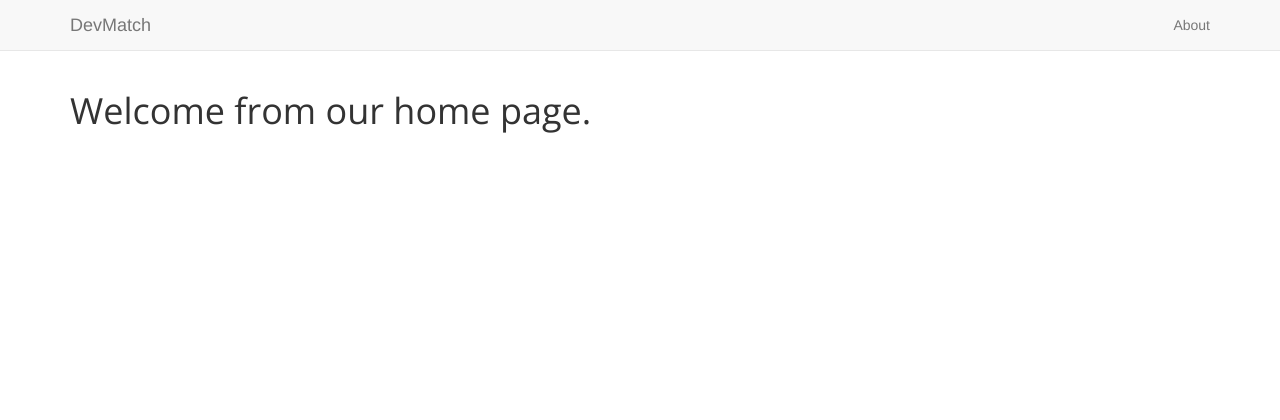
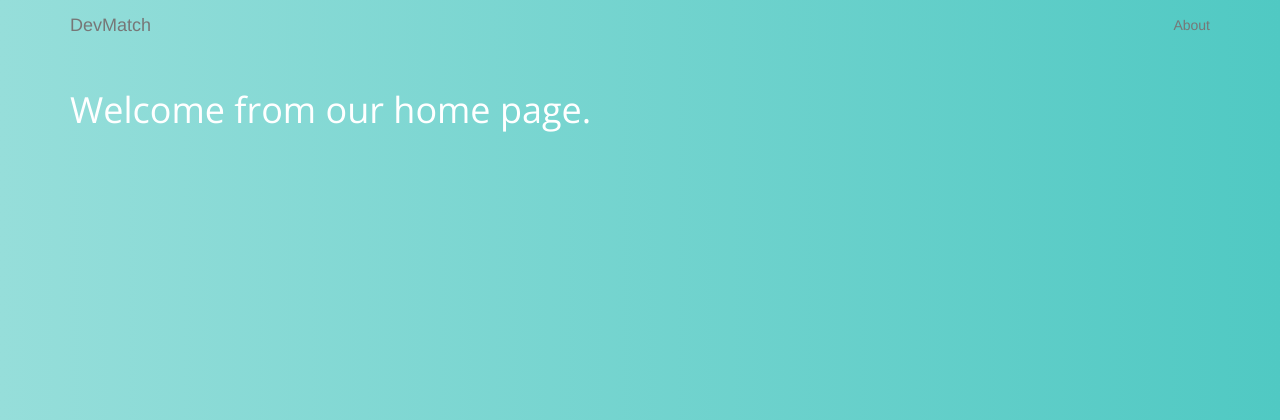
Before and after one commit to ognjenMarinkovic/upskill_saas_tutorial, a Rails app: page / in a window 1280 px wide. Shown: the top 420 px of the page. Run offline with Rails 7, Linux system fonts and the light colour scheme; style sheets or scripts are compiled from the project's sources; some libraries are stand-ins or nearby versions.

Commit message:
Added gradient background

```diff
--- a/app/assets/stylesheets/application.css.scss
+++ b/app/assets/stylesheets/application.css.scss
@@ -18,5 +18,16 @@
 @import 'bootstrap';
 
 h1,h2,h3{
+    color:white;
     font-family: 'Open Sans', sans-serif;
 }
+body, .navbar {
+    background: #50C9C3;  /* fallback for old browsers */
+    background: -webkit-linear-gradient(to right, #96DEDA, #50C9C3);  /* Chrome 10-25, Safari 5.1-6 */
+    background: linear-gradient(to right, #96DEDA, #50C9C3); /* W3C, IE 10+/ Edge, Firefox 16+, Chrome 26+, Opera 12+, Safari 7+ */
+
+}
+
+.navbar {
+    border:none;
+}
```
